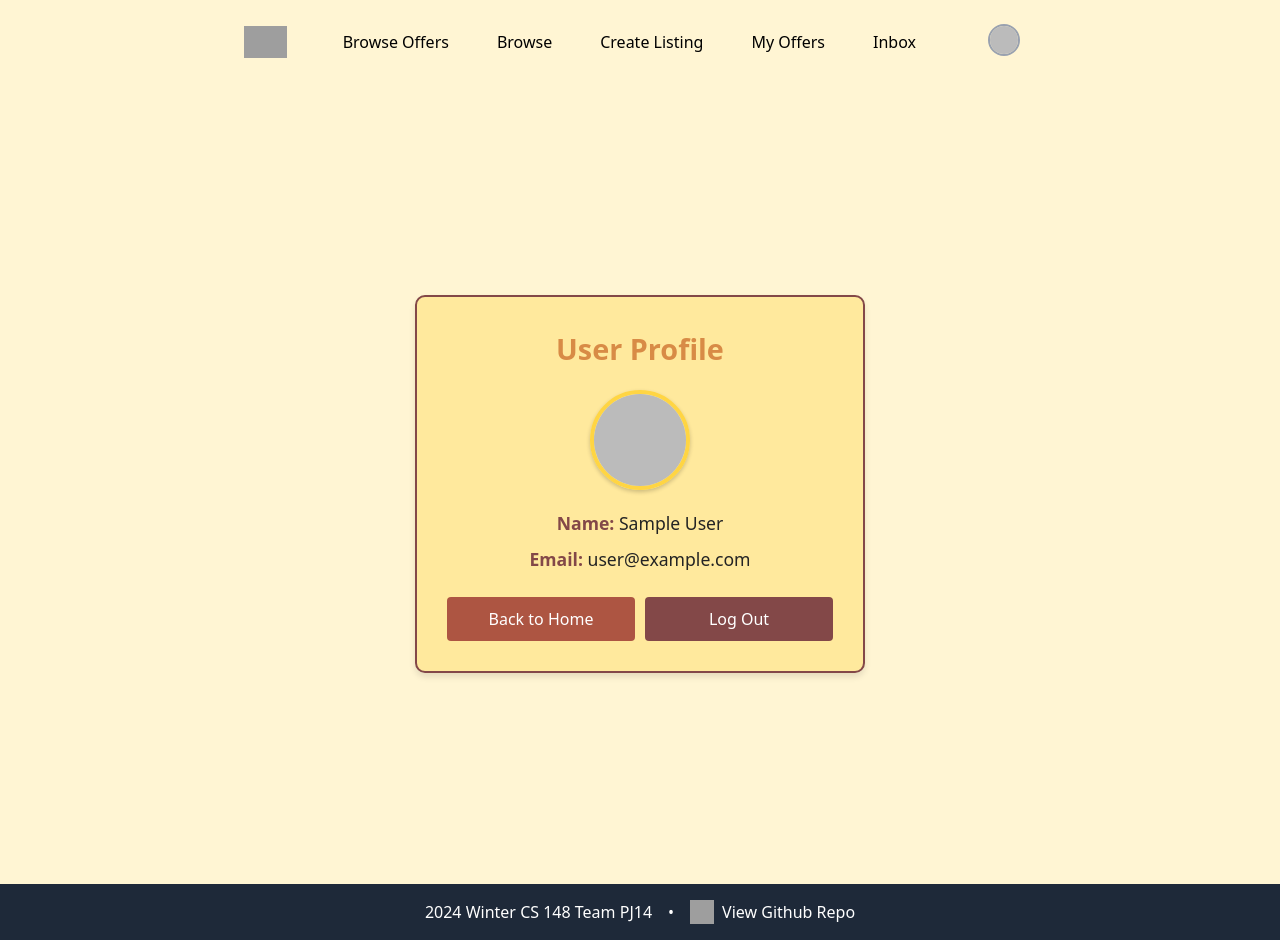
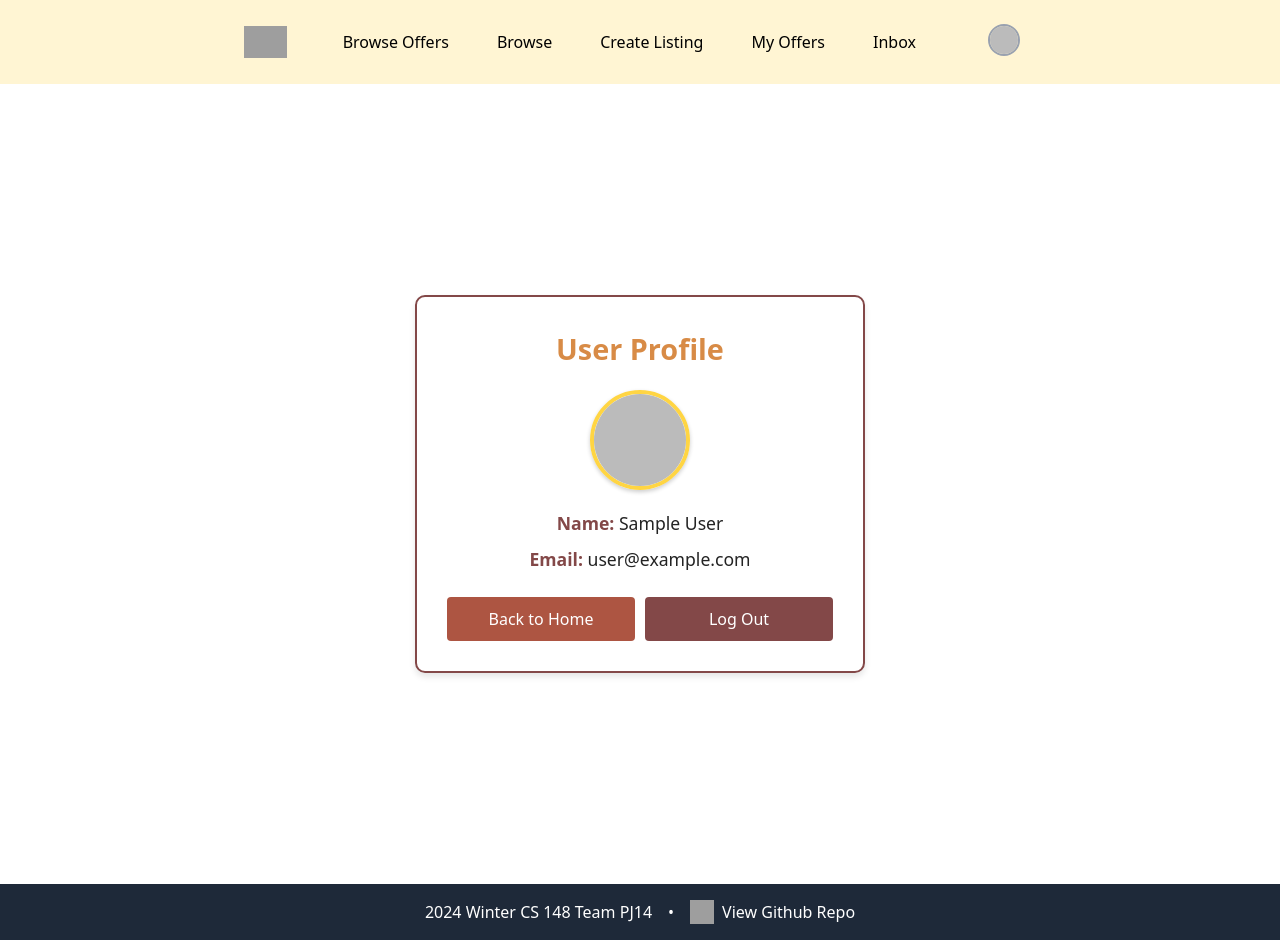
Before and after one commit to michaelljiang/LootFinder, a Vue app in the folder LootFinder/: page /profile in a window 1280 px wide. Built offline with nearby package versions, Linux system fonts and the light colour scheme; no server answers; sample sign-in values are in the browser's storage; grey boxes are pictures that could not be loaded.

Commit message:
make profile page look better

```diff
--- a/LootFinder/src/views/UserProfile.vue
+++ b/LootFinder/src/views/UserProfile.vue
@@ -99,12 +99,12 @@
     justify-content: center;
     align-items: center;
     min-height: 100vh;
-    background-color: var(--color-lightbackground);
+    /* background-color: var(--color-lightbackground); */
     padding: 20px;
   }
 
   .profile-card {
-    background-color: var(--color-background);
+    /* background-color: var(--color-background); */
     border-radius: 10px;
     border: 2px solid var(--color-border);
     padding: 30px;
```
